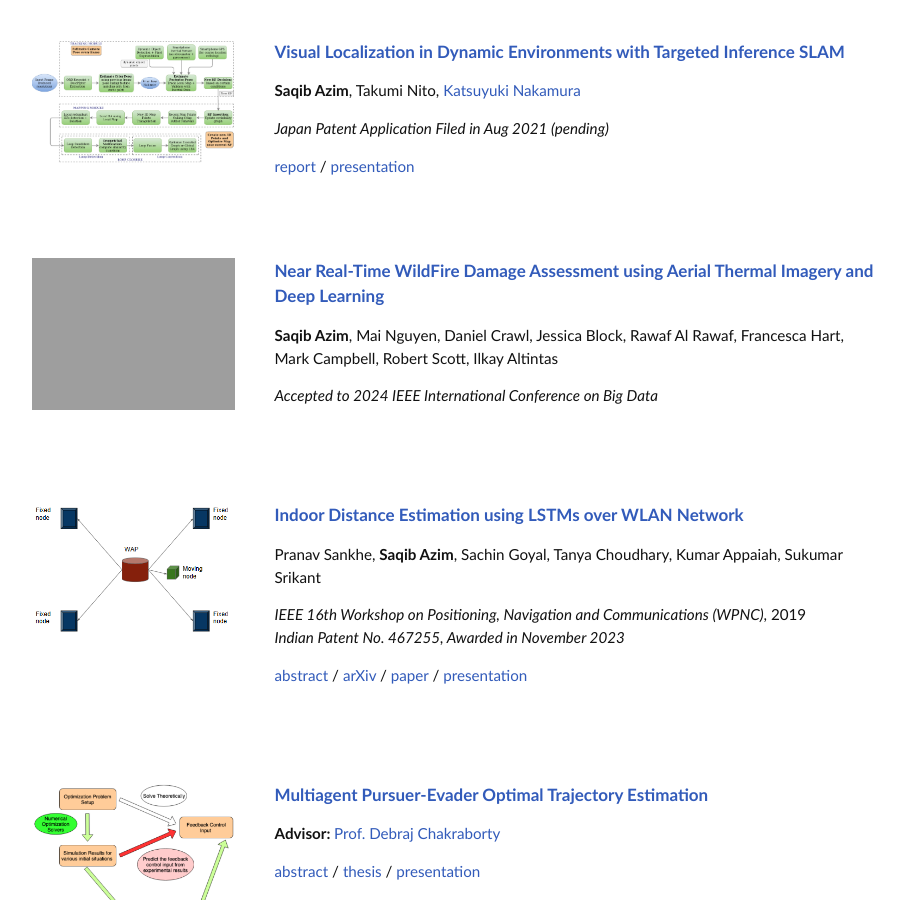
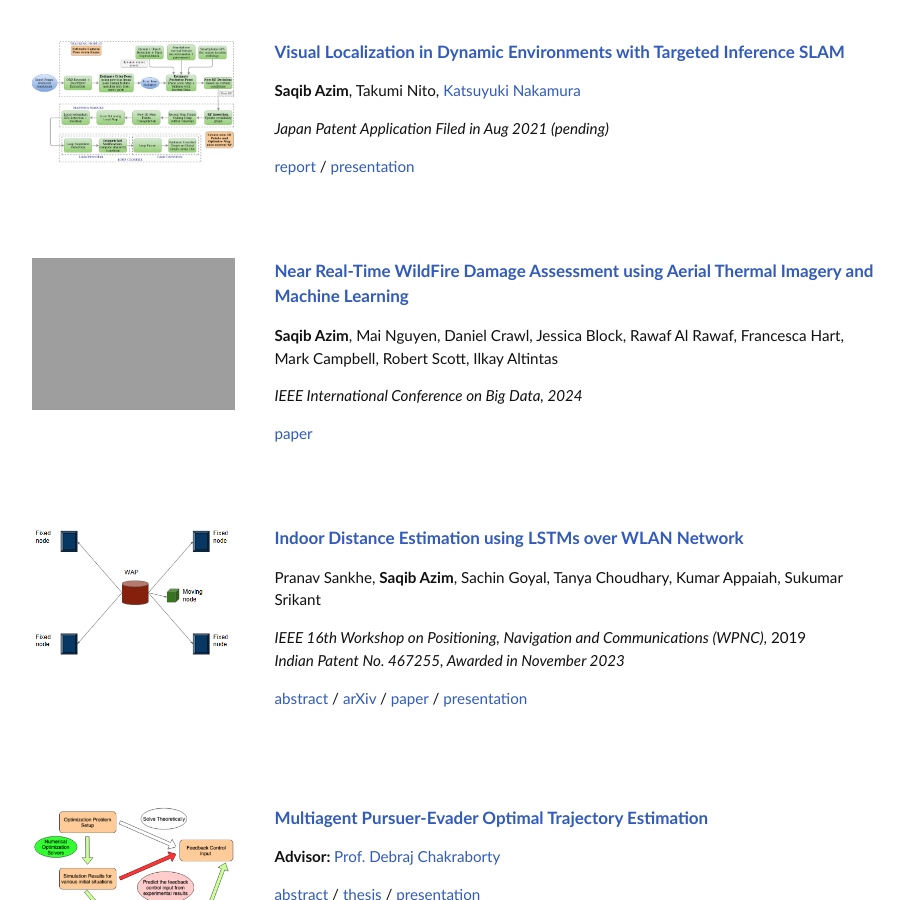
Before and after one commit to saqib1707/saqib1707.github.io, a Jekyll site: the page built from index.md, in a window 1280 px wide and 900 px high, scrolled down 992 px. Shown: the whole window, without its empty margins (173-1077 px from the left). Built offline with Jekyll 4.4.1, drawn with Linux system fonts in a browser that asks for light colours; comment, search, counter and statistics services are not loaded.

Commit message:
update link to damage assessment paper

```diff
--- a/index.md
+++ b/index.md
@@ -185,14 +185,15 @@ I also joined an on-campus student-driven team, [Innovation Cell](http://www.umi
 			</div>
 		</td>
 		<td class="projectBody">
-			<projectTitle>Near Real-Time WildFire Damage Assessment using Aerial Thermal Imagery and Deep Learning</projectTitle>
+			<projectTitle>Near Real-Time WildFire Damage Assessment using Aerial Thermal Imagery and Machine Learning</projectTitle>
 			<br><span class="brHeight"></span>
 			<div class="authorDetails">
 				<strong>Saqib Azim</strong>, Mai Nguyen, Daniel Crawl, Jessica Block, Rawaf Al Rawaf, Francesca Hart, Mark Campbell, Robert Scott, Ilkay Altintas<br>
 				<span class="brHeight"></span>
-				<em>Accepted to 2024 IEEE International Conference on Big Data</em><br>
+				<em>IEEE International Conference on Big Data, 2024</em><br>
 				<span class="brHeight"></span>
-				<!-- <a href="{{site.url}}/assets/pubs/slam_thesis.pdf">report</a> / <a href="{{site.url}}/assets/pubs/slam_review_slides.pdf">presentation</a><br> -->
+				<a href="https://ieeexplore.ieee.org/document/10826086">paper</a>
+				<!-- / <a href="{{site.url}}/assets/pubs/damage_assessment_slides.pdf">presentation</a><br> -->
 			</div>
 		</td>
 	</tr>
```
